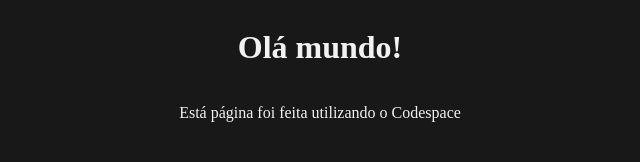
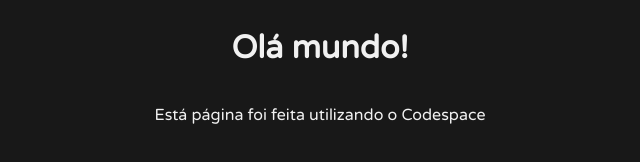
Before and after one commit to SimplyOrtiz/pagina-codespace, a plain HTML site: page index.html in a window 1280 px wide. Shown: the whole page, without its empty margins (320-960 px from the left). Drawn offline with Linux system fonts and the light colour scheme.

Commit message:
Added "varela-round-regular" class to body

```diff
--- a/index.html
+++ b/index.html
@@ -7,7 +7,7 @@
     <link rel="stylesheet" href="./src/css/style.css">
     <link rel="stylesheet" href="./src/css/fonts.css">
 </head>
-<body>
+<body class="varela-round-regular">
     <div class="centered">
         <h1>Olá mundo!</h1>
         <p>Está página foi feita utilizando o Codespace</p>
```
